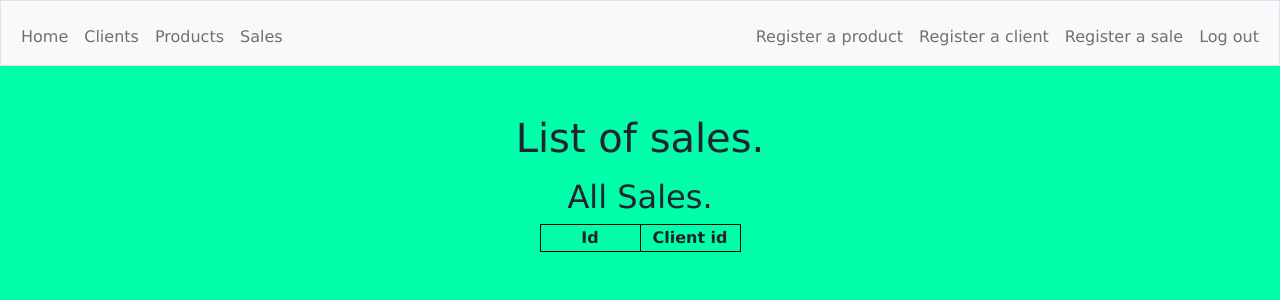
After one commit to TropaAmora/managing-logistics, a Flask app: page /sales in a window 1280 px wide. The commit adds this page. Shown: the top 300 px of the page. Run offline with Flask 3, Linux system fonts and the light colour scheme; the visitor is signed in with stand-in values (Sample User, id 1); data comes from the database, SQL or seed files in the repository; data that the repository does not hold is empty; some libraries are stand-ins or nearby versions.

Commit message:
sales html and route added

```diff
--- a/app/routes.py
+++ b/app/routes.py
@@ -182,6 +182,16 @@ def products():
     else:
         return redirect(url_for('index'))
 
+
+@app.route("/sales", methods=['GET', 'POST'])
+def sales():
+    if request.method == 'GET':
+        id_user = int(current_user.get_id())
+        sales = session.query(Sale).filter(Sale.user_id == id_user).all()
+        return render_template('sales.html', sales=sales)
+    else:
+        return redirect(url_for('index'))
+
 @app.route("/addsalebatch", methods=['GET', 'POST'])
 @login_required
 def addsalebatch():
--- a/app/templates/layout.html
+++ b/app/templates/layout.html
@@ -27,6 +27,7 @@
                         <li class="nav-item"><a class="nav-link" href="{{ url_for('index') }}">Home</a></li>
                         <li class="nav-item"><a class="nav-link" href="{{ url_for('clients') }}">Clients</a></li>
                         <li class="nav-item"><a class="nav-link" href="{{ url_for('products') }}">Products</a></li>
+                        <li class="nav-item"><a class="nav-link" href="{{ url_for('sales') }}">Sales</a></li>
                     </ul>
                     {% if current_user.is_anonymous %}
                         <ul class="navbar-nav ms-auto mt-2">
--- /dev/null
+++ b/app/templates/sales.html
@@ -0,0 +1,28 @@
+{% extends "layout.html" %}
+
+{% block title %}
+    Sales.
+{% endblock %}
+
+{% block main %}
+    <h1>List of sales.</h1>
+    <div class="section">
+        <h2>All Sales.</h2>
+        <table class="center">
+            <thead>
+                <tr>
+                    <th>Id</th>
+                    <th>Client id</th>
+                </tr>
+            </thead>
+            <tbody>
+                {% for sale in sales %}
+                    <tr>
+                        <td>{{ sale.id }}</td>
+                        <td>{{ sale.client_id }}</td>
+                    </tr>
+                {% endfor %}
+            </tbody>
+        </table>
+    </div>
+{% endblock %}
```
Also changed, not shown: 1 other file.
